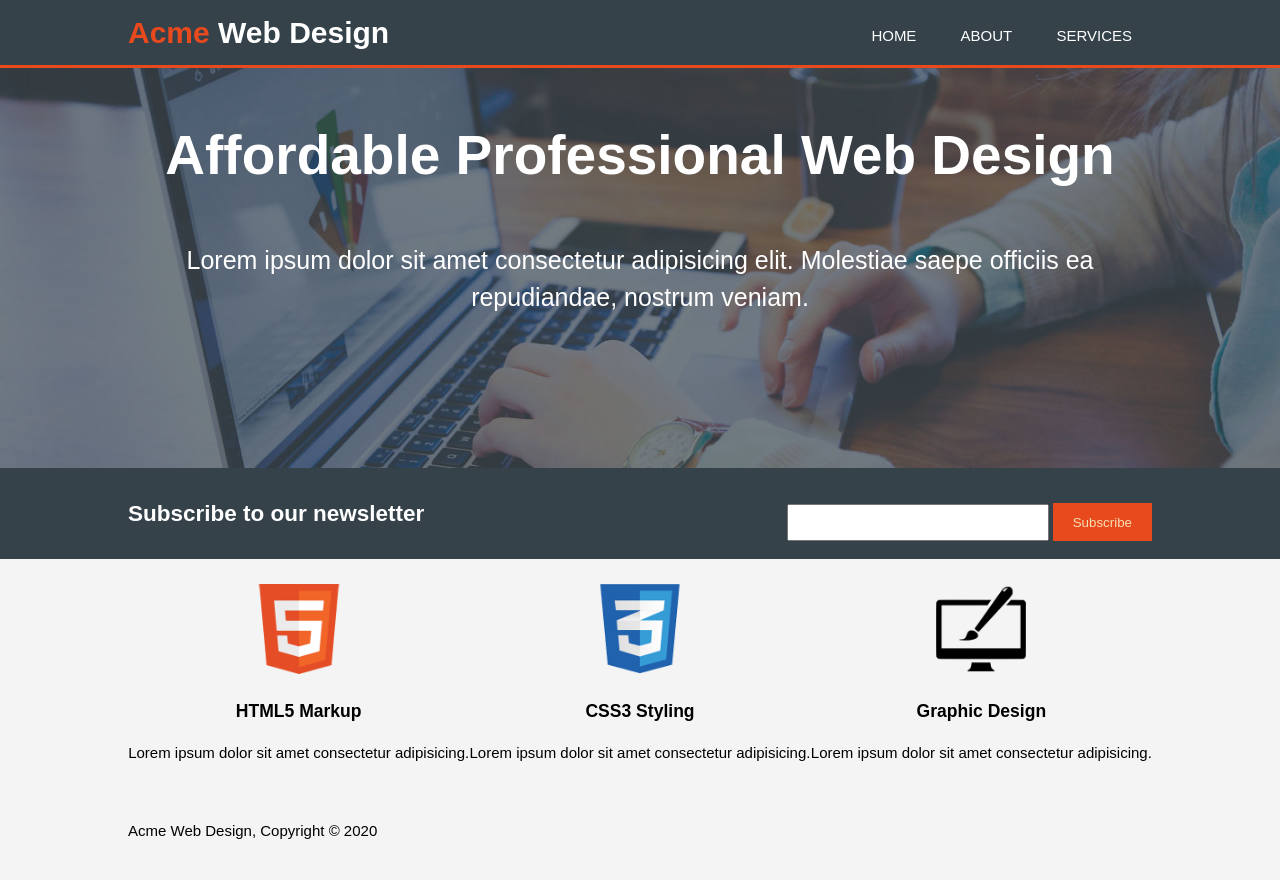
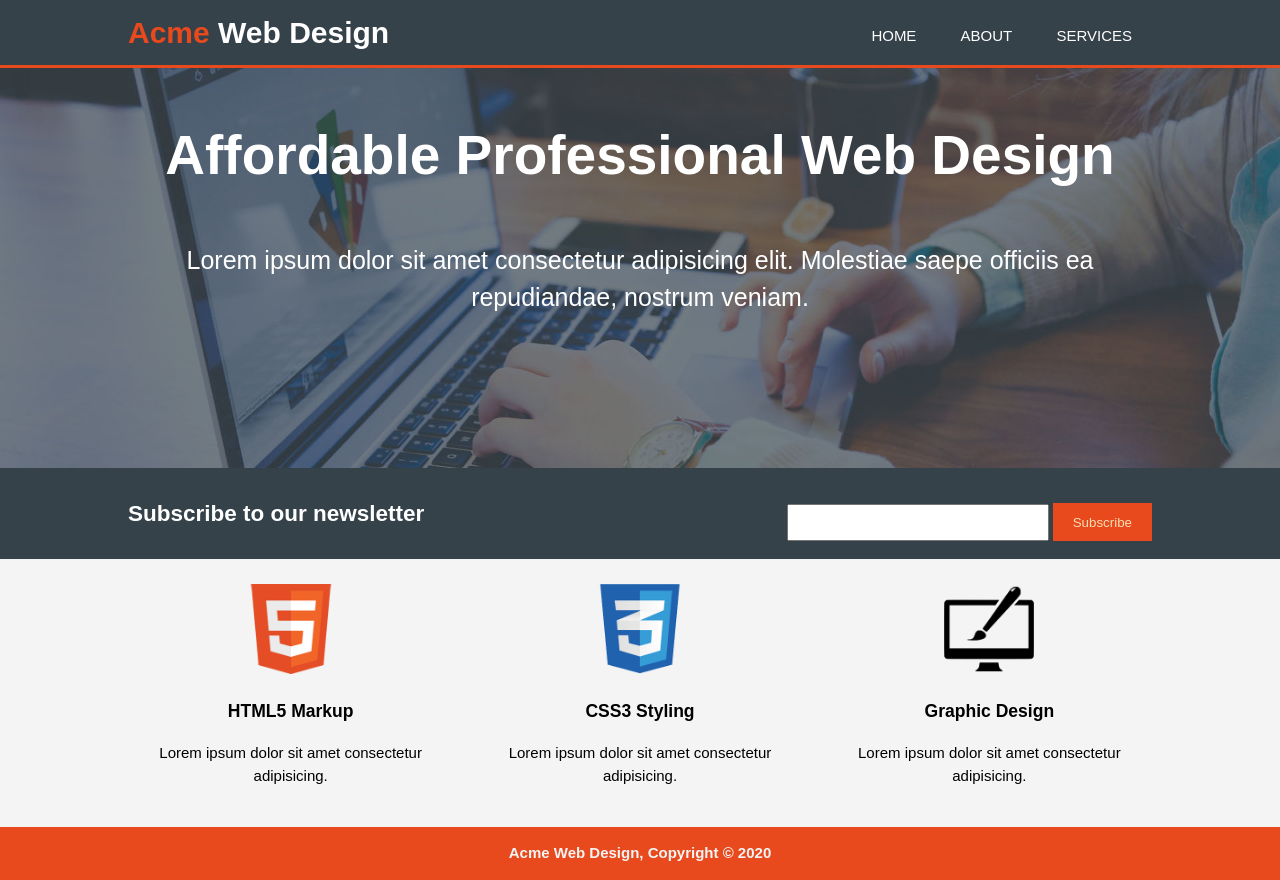
Before and after one commit to biswajitsharmack/FrontEndTask, a plain HTML site: page index.html in a window 1280 px wide. Before the commit the page ends 857 px from the top, so only its background shows below. Drawn offline with Linux system fonts and the light colour scheme.

Commit message:
added the stying for the footer

```diff
--- a/css/style2.css
+++ b/css/style2.css
@@ -102,9 +102,19 @@ header #branding h1 {
   display: grid;
   grid-template-columns: 1fr 1fr 1fr;
   justify-content: center;
+  grid-gap: 1.6em;
   padding: 25px 0;
   text-align: center;
 }
 .box img {
   width: 90px;
 }
+/*services styling ends here here*/
+/*footer styling starts here*/
+footer {
+  color: #f4f4f4;
+  font-weight: bold;
+  text-align: center;
+  background-color: #e8491d;
+}
+/*footer styling ends here*/
```
